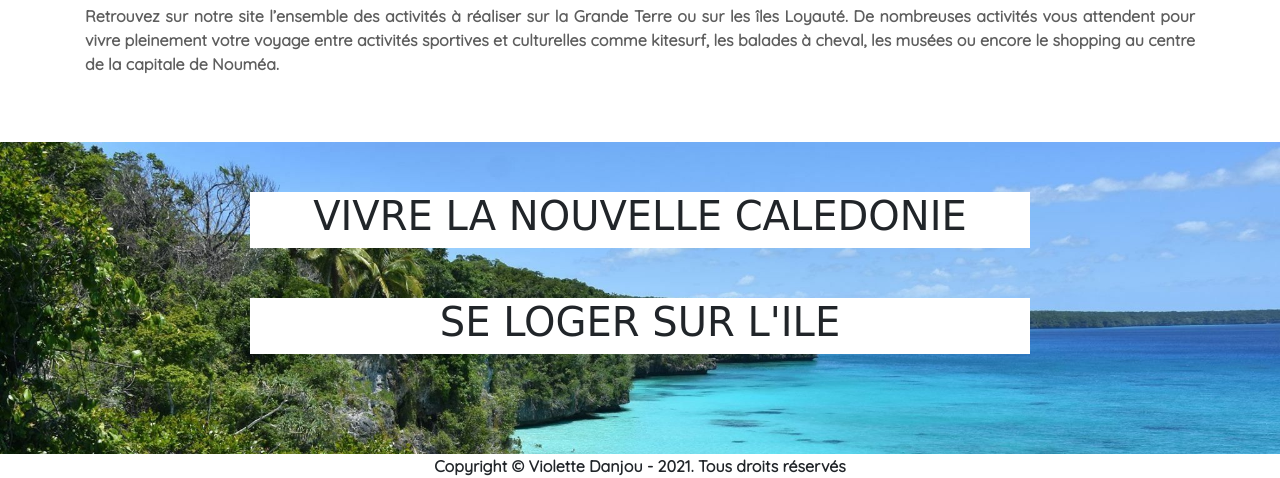
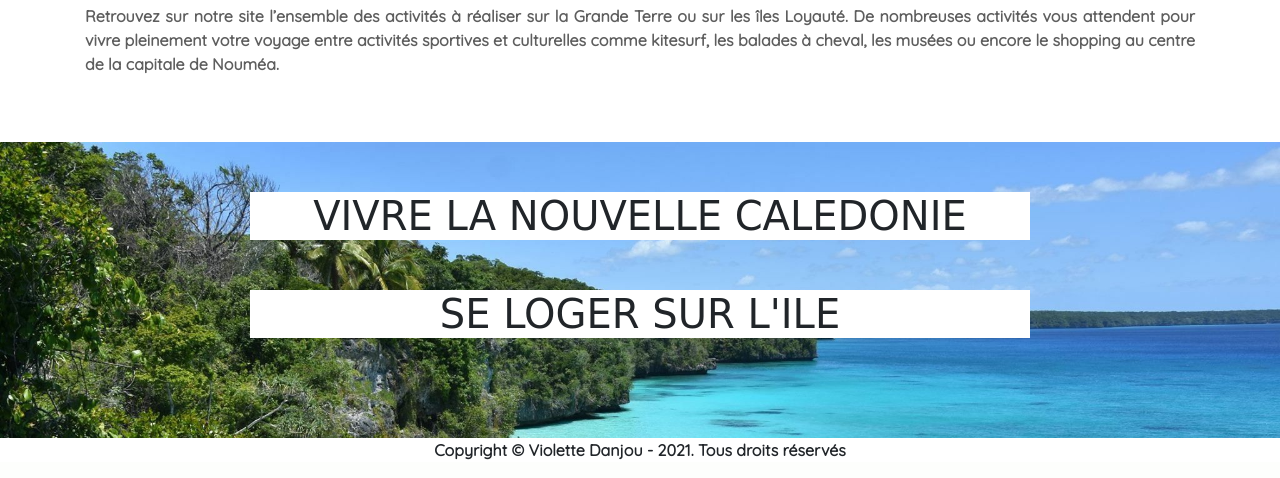
Before and after one commit to violettedanjou/Projet-5, a PHP site: page / in a window 1280 px wide. Shown: the part 570-1048 px from the top of the page. Run offline with PHP 8.4, Linux system fonts and the light colour scheme; some libraries are stand-ins or nearby versions; some web fonts are replaced.

Commit message:
Réglages h1

```diff
--- a/app/public/style.css
+++ b/app/public/style.css
@@ -14,6 +14,7 @@ body
 h1
 {
 	font-family: 'Single Day', cursive;
+	margin-bottom: 0px;
 }
 h2
 {
```
